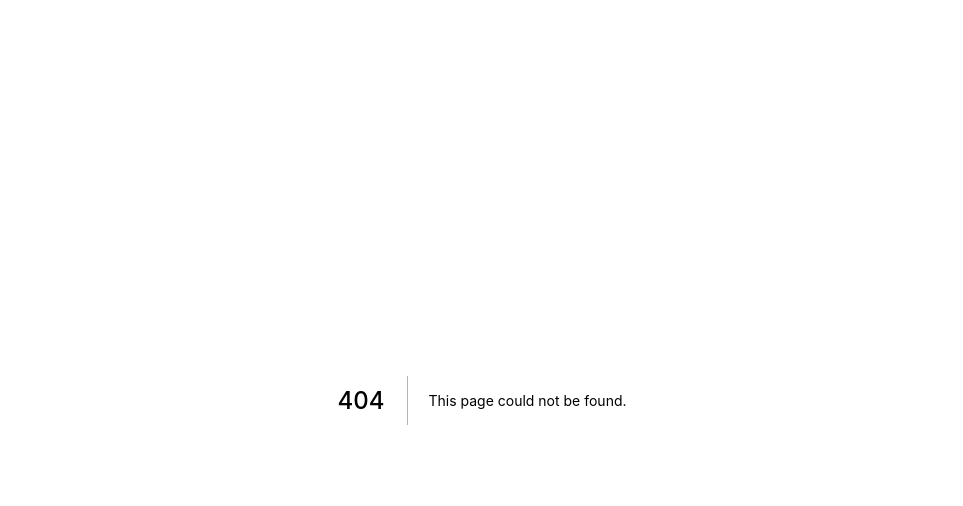
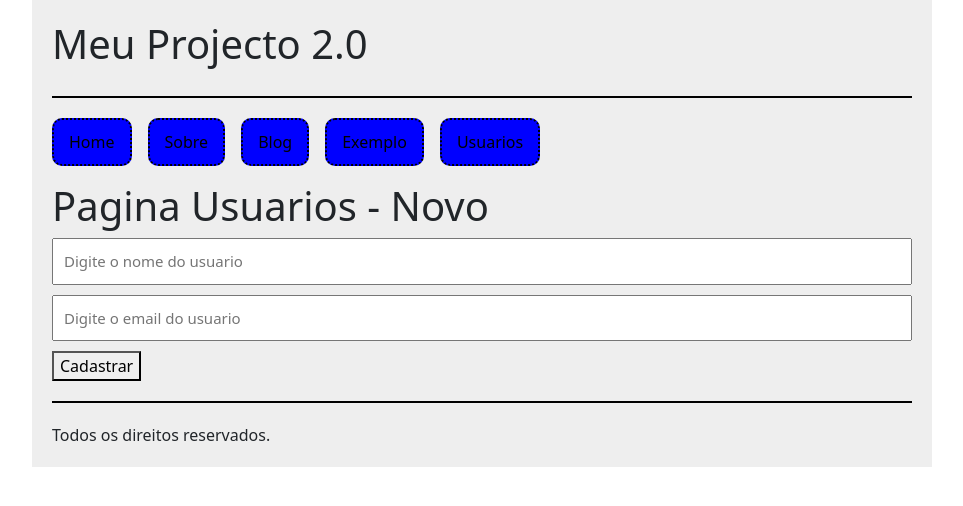
Before and after one commit to JaimeMahanuque55/primeiro-projeto, a Next.js app: page /usuarios/novo in a window 1280 px wide. Before the commit this address had no page. Shown: the top 506 px of the page, without its empty margins (158-1121 px from the left). Built offline with nearby package versions, Linux system fonts and the light colour scheme.

Commit message:
Usando a API no Client-side 2

```diff
--- /dev/null
+++ b/pages/usuarios/novo.tsx
@@ -0,0 +1,74 @@
+///////////// Usando a API no Client-Side 2 /////////////
+
+// No client-side so posso fazer requisicoes com o endereco dessa api mesmo que a api seja propria
+import { useState } from "react";
+import Head from "next/head";
+import { useRouter } from "next/router";
+import { Layout } from "../../components/Layout";
+import styles from '../../styles/UsuariosNovo.module.css';
+import api from "../../libs/api";
+import { User } from "../../types/User";
+
+
+
+type Props = {
+  users: User[];
+}
+
+const UsuariosNovo = () => {
+  const router = useRouter();
+  const [nameInput, setNameInput] = useState('');
+  const [emailInput, setEmailInput] = useState('');
+
+  const handleSaveForm = async () => {
+    if (nameInput && emailInput) {
+      const req = await fetch(`/api/users`, {
+        method: 'POST',
+        headers: {
+          'Content-Type': 'application/json'
+        },
+        body: JSON.stringify({
+          name: nameInput,
+          email: emailInput
+        })
+      });
+      const json = await req.json();
+      if (json.status) {
+        router.push('/usuarios')
+      } else {
+        alert(json.error)
+      }
+    }
+  }
+
+  return (
+    <Layout>
+      <div>
+        <Head>
+          <title>Usuarios - Novo</title>
+        </Head>
+        <h1>Pagina Usuarios - Novo</h1>
+
+        <input
+          className={styles.input}
+          type="text"
+          value={nameInput}
+          onChange={e => setNameInput(e.target.value)}
+          placeholder="Digite o nome do usuario"
+        />
+        <input
+          className={styles.input}
+          type="email"
+          value={emailInput}
+          onChange={e => setEmailInput(e.target.value)}
+          placeholder="Digite o email do usuario"
+        />
+
+        <button onClick={handleSaveForm}>Cadastrar</button>
+
+      </div>
+    </Layout>
+  );
+}
+
+export default UsuariosNovo;
--- /dev/null
+++ b/styles/UsuariosNovo.module.css
@@ -0,0 +1,7 @@
+.input {
+  width: 100%;
+  padding: 10px;
+  font-size: 15px;
+  outline: 0;
+  margin-bottom: 10px;
+}
```
Also changed, not shown: pages/usuarios/index.tsx (renamed from pages/usuarios.tsx, +84 -4 lines).
